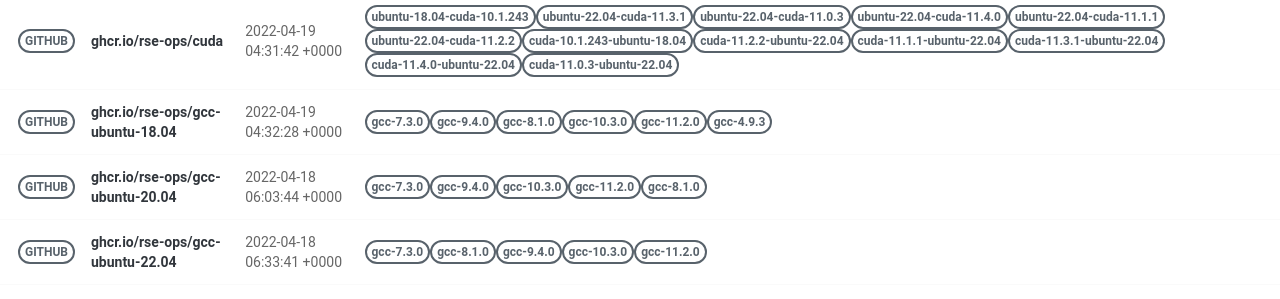
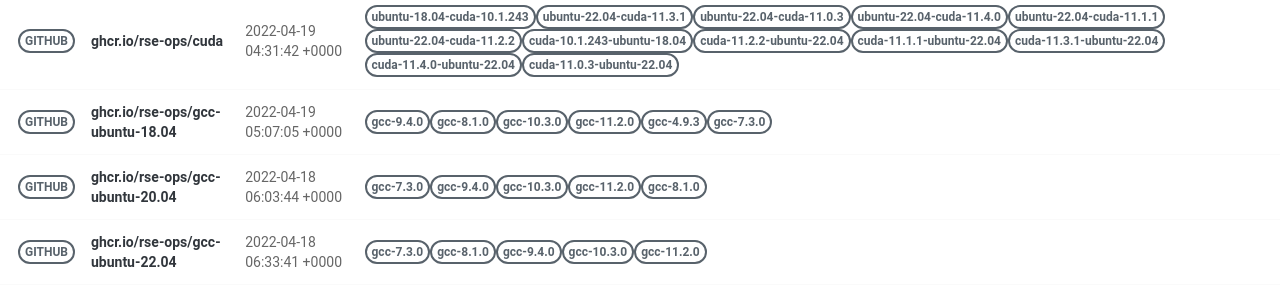
Before and after one commit to rse-ops/docker-images, a Jekyll site: the page built from pages/index.md, in a window 1280 px wide. Shown: the part 502-801 px from the top of the page. Built offline with Jekyll 4.4.1, drawn with Linux system fonts in a browser that asks for light colours; nearby versions of some CDN libraries.

Commit message:
Automated push to update library 2022-04-19

```diff
--- a/_library/ghcr.io-rse-ops-gcc-ubuntu-18.04.md
+++ b/_library/ghcr.io-rse-ops-gcc-ubuntu-18.04.md
@@ -1,14 +1,11 @@
 ---
 layout: container
 name: ghcr.io/rse-ops/gcc-ubuntu-18.04
-updated_at: 2022-04-19 04:32:28.019906
+updated_at: 2022-04-19 05:07:05.663208
 
 
 container_url: https://github.com/orgs/rse-ops/packages/container/package/gcc-ubuntu-18.04
 versions:
- - tag: gcc-7.3.0
-   dockerfile: https://github.com/rse-ops/docker-images/blob/main/ubuntu/gcc/Dockerfile
-   manifest: https://crane.ggcr.dev/manifest/ghcr.io/rse-ops/gcc-ubuntu-18.04:gcc-7.3.0
  - tag: gcc-9.4.0
    dockerfile: https://github.com/rse-ops/docker-images/blob/main/ubuntu/gcc/Dockerfile
    manifest: https://crane.ggcr.dev/manifest/ghcr.io/rse-ops/gcc-ubuntu-18.04:gcc-9.4.0
```
Also changed, not shown: other parts of _library/ghcr.io-rse-ops-gcc-ubuntu-18.04.md (+3 -0 lines).
